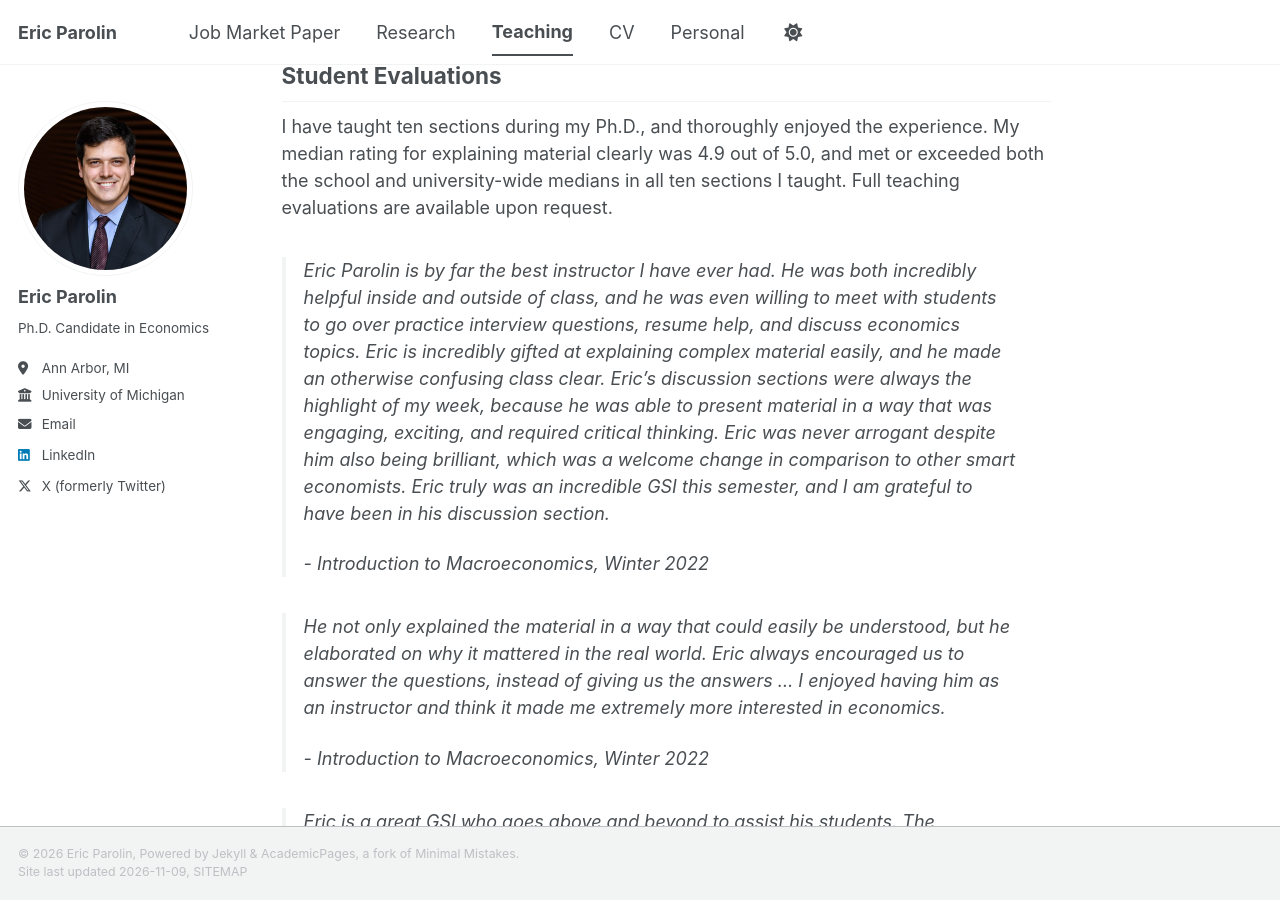
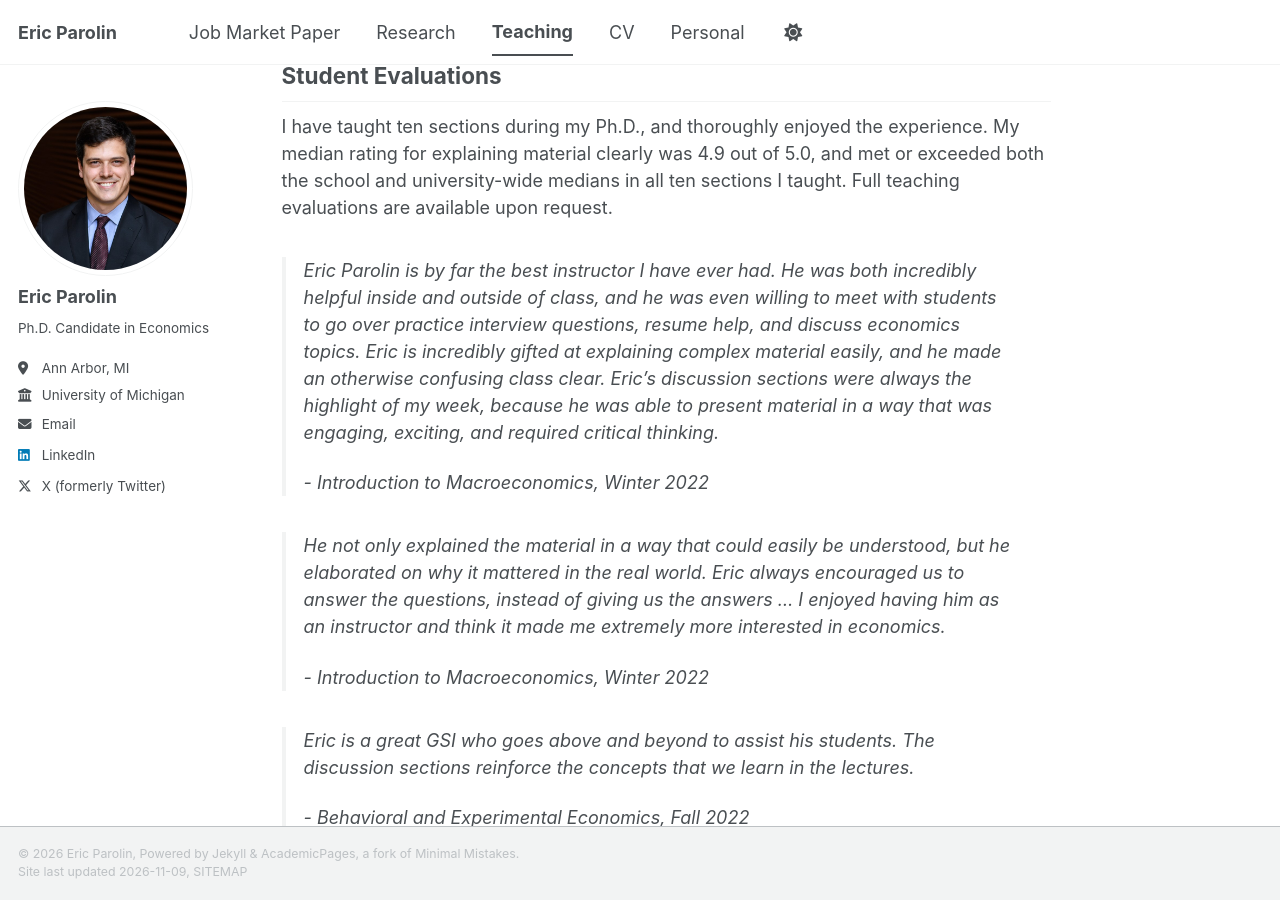
Before and after one commit to ericparolin/ericparolin.github.io, a Jekyll site: the page built from _pages/teaching.md, in a window 1280 px wide and 900 px high, scrolled down 327 px. Built offline with Jekyll 4.4.1, drawn with Linux system fonts in a browser that asks for light colours; a style sheet for code colours, icons or effects is not loaded.

Commit message:
Keep the teaching-ability sentence, drop the closing self-praise
The lead comment now runs from "best instructor I have ever had" through the
discussion sections being the highlight of the week, including the line about
making an otherwise confusing class clear, which speaks to teaching ability.

Cuts the sentence comparing Eric favourably with other economists and the
closing "incredible GSI" line. Those four sentences are contiguous in the
original, so the quote no longer needs an ellipsis.

Co-Authored-By: Claude Opus 5 <noreply@anthropic.com>

```diff
--- a/_pages/teaching.md
+++ b/_pages/teaching.md
@@ -14,7 +14,7 @@ author_profile: true
 
 I have taught ten sections during my Ph.D., and thoroughly enjoyed the experience. My median rating for explaining material clearly was 4.9 out of 5.0, and met or exceeded both the school and university-wide medians in all ten sections I taught. Full teaching evaluations are available upon request.
 
-> Eric Parolin is by far the best instructor I have ever had. He was both incredibly helpful inside and outside of class, and he was even willing to meet with students to go over practice interview questions, resume help, and discuss economics topics. Eric is incredibly gifted at explaining complex material easily, and he made an otherwise confusing class clear. Eric's discussion sections were always the highlight of my week, because he was able to present material in a way that was engaging, exciting, and required critical thinking. Eric was never arrogant despite him also being brilliant, which was a welcome change in comparison to other smart economists. Eric truly was an incredible GSI this semester, and I am grateful to have been in his discussion section.
+> Eric Parolin is by far the best instructor I have ever had. He was both incredibly helpful inside and outside of class, and he was even willing to meet with students to go over practice interview questions, resume help, and discuss economics topics. Eric is incredibly gifted at explaining complex material easily, and he made an otherwise confusing class clear. Eric's discussion sections were always the highlight of my week, because he was able to present material in a way that was engaging, exciting, and required critical thinking.
 >
 > \- Introduction to Macroeconomics, Winter 2022
 
```
